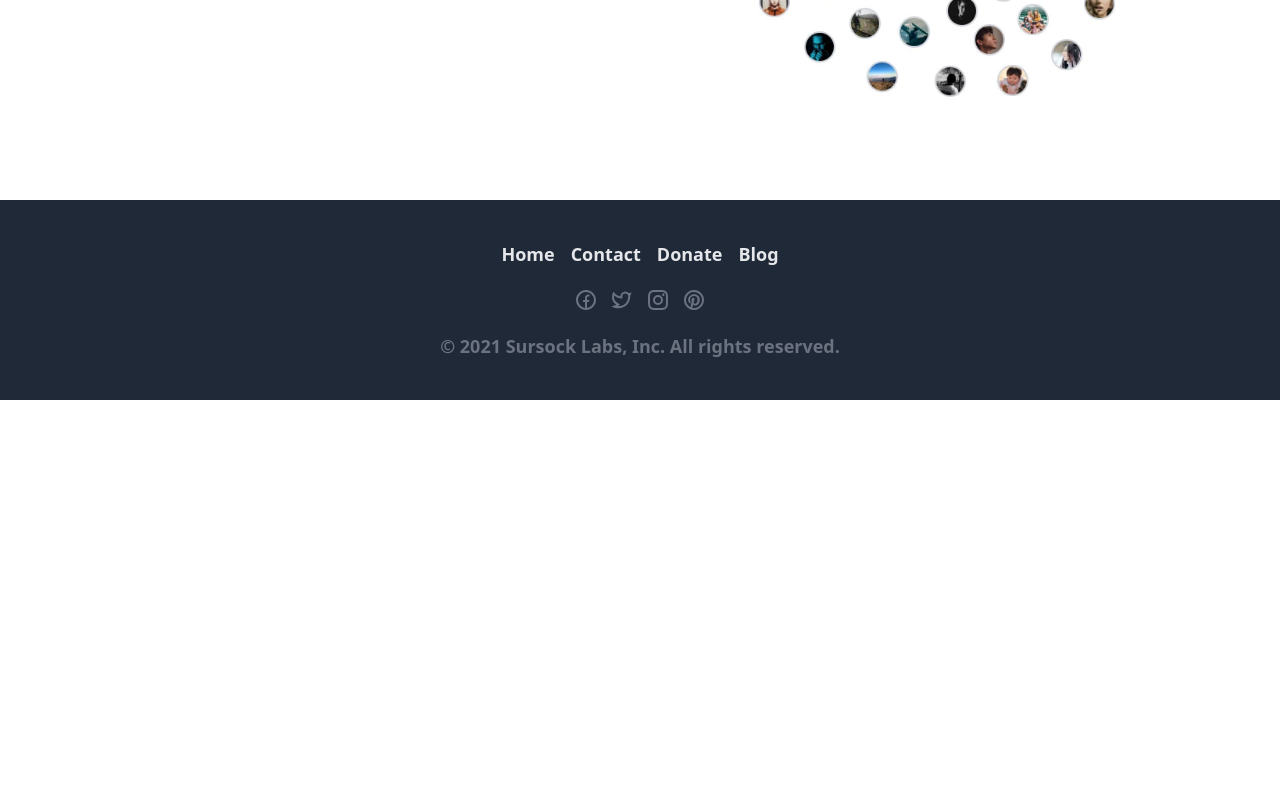
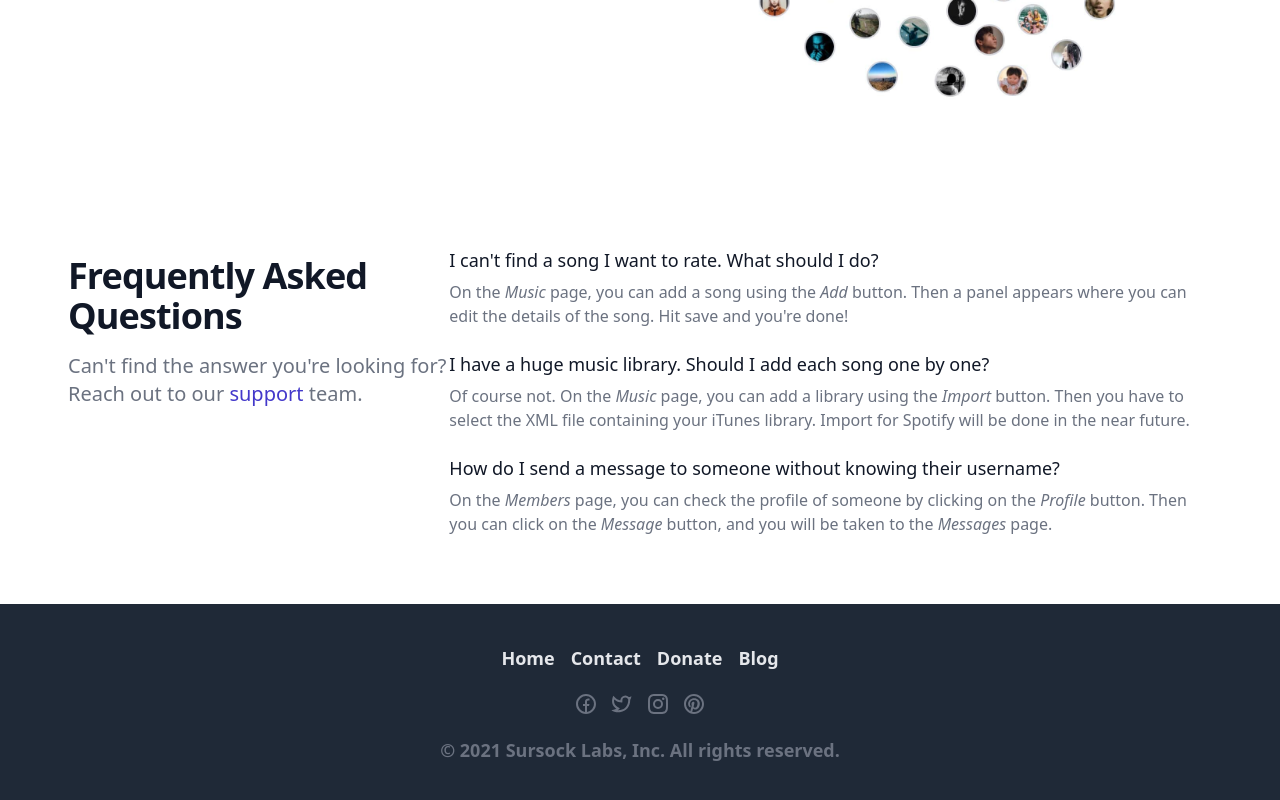
Before and after one commit to nsursock/themusicstop-client, a Vue app: page /#/ in a window 1280 px wide. Shown: the part 1621-2421 px from the top of the page. Before the commit the page ends 2021 px from the top, so only its background shows below. Built offline with nearby package versions, Linux system fonts and the light colour scheme; no server answers; what vue-plugin-load-script would draw is missing.

Commit message:
added faq

```diff
--- a/src/views/Contact.vue
+++ b/src/views/Contact.vue
@@ -54,7 +54,7 @@
                       Message
                     </label>
                     <div class="mt-1">
-                      <textarea required id="about" name="message" rows="3" class="shadow-sm focus:ring-indigo-500 focus:border-indigo-500 mt-1 block w-full sm:text-sm border-gray-300 rounded-md" placeholder="Your message here."></textarea>
+                      <textarea required id="about" name="message" rows="6" class="shadow-sm focus:ring-indigo-500 focus:border-indigo-500 mt-1 block w-full sm:text-sm border-gray-300 rounded-md" placeholder="Your message here."></textarea>
                     </div>
                     <p class="mt-2 text-sm text-gray-500">
 
--- a/src/views/Splash.vue
+++ b/src/views/Splash.vue
@@ -142,7 +142,7 @@
 </section>
 
 <section class="mb-5 py-12 bg-white">
-<div class="flex flex-col md:flex-row mx-4  items-center md:items-start max-w-7xl mx-auto px-4 sm:px-6 lg:px-8">
+<div class="flex flex-col md:flex-row mx-4 items-center md:items-start max-w-7xl mx-auto px-4 sm:px-6 lg:px-8">
   <div class="divide-y divide-gray-300 md:w-1/2 my-auto">
     <div class=" mb-5 w-full flex flex-col justify-center items-center md:items-start">
       <div class="flex-shrink-0 mb-5">
@@ -185,6 +185,47 @@
 </div>
 </section>
 
+<section class="m-5 p-12 bg-white flex">
+  <div class="w-1/3">
+    <p class="mt-2 text-3xl leading-8 font-extrabold tracking-tight text-gray-900 sm:text-4xl">
+      Frequently Asked Questions
+    </p>
+    <p class="mt-4 max-w-2xl text-xl text-gray-500 lg:mx-auto">
+      Can't find the answer you're looking for?
+      Reach out to our <router-link class="text-indigo-700" :to="{ name: 'Contact' }">support</router-link> team.
+    </p>
+  </div>
+  <div class="w-2/3 space-y-6">
+    <div class="">
+      <dt class="text-lg leading-6 font-medium text-gray-900">
+        I can't find a song I want to rate. What should I do?
+      </dt>
+      <dd class="mt-2 text-base text-gray-500">
+        On the <em>Music</em> page, you can add a song using the <em>Add</em> button.
+        Then a panel appears where you can edit the details of the song. Hit save and you're done!
+      </dd>
+    </div>
+    <div class="">
+      <dt class="text-lg leading-6 font-medium text-gray-900">
+        I have a huge music library. Should I add each song one by one?
+      </dt>
+      <dd class="mt-2 text-base text-gray-500">
+        Of course not. On the <em>Music</em> page, you can add a library using the <em>Import</em> button.
+        Then you have to select the XML file containing your iTunes library. Import for Spotify will be done in the near future.
+      </dd>
+    </div>
+    <div class="">
+      <dt class="text-lg leading-6 font-medium text-gray-900">
+        How do I send a message to someone without knowing their username?
+      </dt>
+      <dd class="mt-2 text-base text-gray-500">
+        On the <em>Members</em> page, you can check the profile of someone by clicking on the <em>Profile</em> button.
+        Then you can click on the <em>Message</em> button, and you will be taken to the <em>Messages</em> page.
+      </dd>
+    </div>
+  </div>
+</section>
+
 </div>
 </template>
 
```
